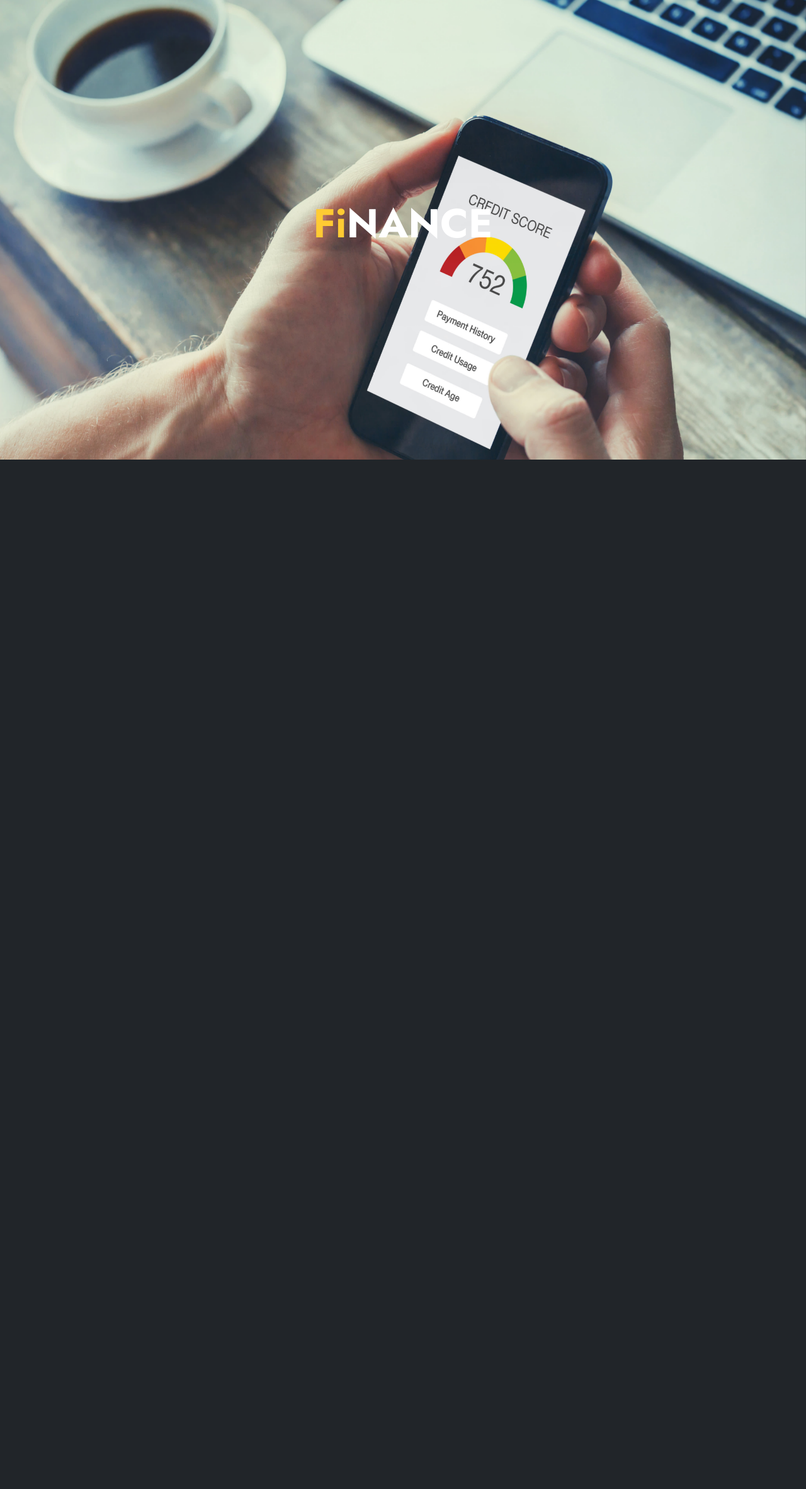
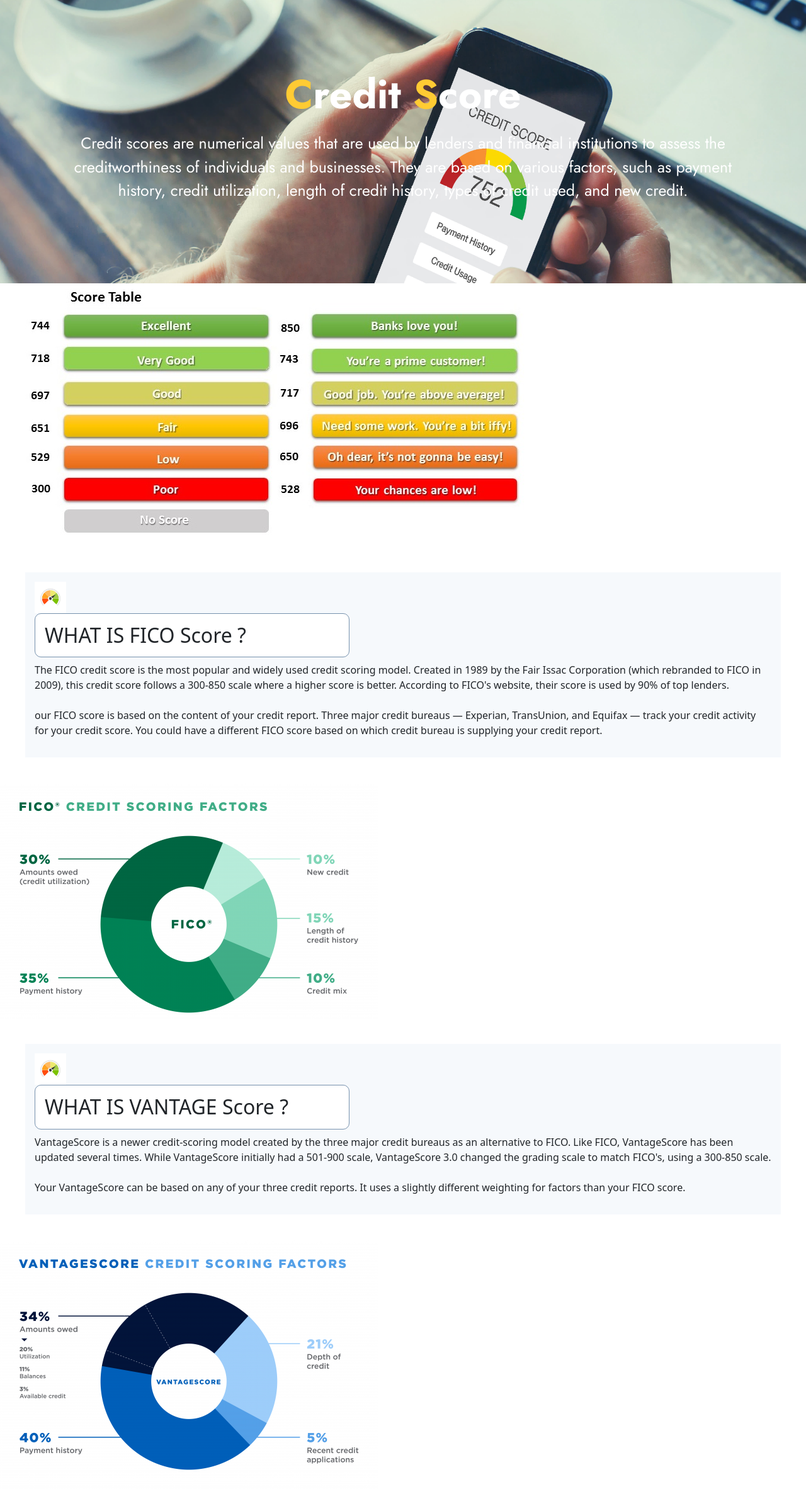
Before and after one commit to KRenHong/FiNANCE, a PHP site: page /credit.php in a window 1280 px wide. Shown: the part 72-2437 px from the top of the page at 63% size. Before the commit the page ends 802 px from the top, so only its background shows below. Run offline with PHP 8.4, Linux system fonts and the light colour scheme; some libraries are stand-ins or nearby versions.

Commit message:
Simple Credit But havent modify
:q!

```diff
--- a/components/credit/credit.inc.css
+++ b/components/credit/credit.inc.css
@@ -0,0 +1,63 @@
+#hero {
+    width: 100%;
+    height: calc(100vh - 70px);
+    max-height: 450px;
+    background-color: rgba(9, 9, 9, 0.8);
+    overflow: hidden;
+    position: relative;
+  }
+
+  .carousel-item active{
+    max-width: 1200px;
+  }
+
+
+  .body .container {
+    max-width: 1200px;
+    background-color: #f6f9fc;
+    margin: 40px auto;
+    padding: 15px;
+  }
+
+  .body .img{
+    display: grid;
+    place-items: center;
+  }
+
+  .body .container img{
+    max-width: 50px;
+    max-height: 50px;
+    margin-right: 10px;
+    display: inline-flex;
+  }
+
+
+  .body .container h2{
+    padding: 15px;
+    max-width: 500px;
+    background-color: #fff;
+    border: 1px solid #7691ad;
+    border-radius: 10px;
+  }
+
+  .body .container2{
+    max-width: 1200px;
+    background-color: #f6f9fc;
+    margin: 40px auto;
+    padding: 15px;
+  }
+
+  .body .container2 img{
+    max-width: 50px;
+    max-height: 50px;
+    margin-right: 10px;
+    display: inline-flex;
+  }
+
+  .body .container2 h2{
+    padding: 15px;
+    max-width: 500px;
+    background-color: #fff;
+    border: 1px solid #7691ad;
+    border-radius: 10px;
+  }
--- a/components/credit/credit.inc.php
+++ b/components/credit/credit.inc.php
@@ -8,13 +8,50 @@
 
         <div class="carousel-inner" role="listbox">
 
-        <!-- Slide 5 -->
+
+
+        <!-- Slide 1 -->
         <div
             class="carousel-item active"
             style="background-image: url(img/bg-creditscore.jpg); background-position: center">
             <div class= "carousel-container">
-                <h2 id="heroTitle" class="animate__animated animate__fadeInDown">Fi<span id="heroTitle-2">NANCE</span></h2>                <div class= "container">
+            <h2 id="heroTitle" class="animate__animated animate__fadeInDown">C<span id="heroTitle-2">redit </span>S<span id="heroTitle-2">core</span></h2>
+            <div class= "container">
+
+            <p class="definitiontext">Credit scores are numerical values that are used by lenders and financial institutions to assess the creditworthiness of individuals and businesses. They are based on various factors, such as payment history, credit utilization, length of credit history, types of credit used, and new credit. </p>
 
                 </div>
             </div>
         </div>
+    </section>
+
+
+        <!-- Slide 2 -->
+    <section class="body">
+    <img src="img/score table.jpg">
+        <div class="container">
+            <img src="img/credit-logo.png">
+            <h2 id="contentTitle" >WHAT IS FICO Score ? </h2>
+            <div class="content">
+                   <p class="cont">The FICO credit score is the most popular and widely used credit scoring model. Created in 1989 by the Fair Issac Corporation (which rebranded to FICO in 2009), this credit score follows a 300-850 scale where a higher score is better. According to FICO's website, their score is used by 90% of top lenders. <br><br>
+                    our FICO score is based on the content of your credit report. Three major credit bureaus — Experian, TransUnion, and Equifax — track your credit activity for your credit score. You could have a different FICO score based on which credit bureau is supplying your credit report.<br></p>
+
+
+            </div>
+        </div>
+
+        <img src="img/fico.png">
+
+        <div class="container2">
+        <img src="img/credit-logo.png">
+        <h2 id="contentTitle">WHAT IS VANTAGE Score ? </h2>
+            <div class="content2">
+
+                <p class="cont">VantageScore is a newer credit-scoring model created by the three major credit bureaus as an alternative to FICO. Like FICO, VantageScore has been updated several times. While VantageScore initially had a 501-900 scale, VantageScore 3.0 changed the grading scale to match FICO's, using a 300-850 scale. <br><br>
+                Your VantageScore can be based on any of your three credit reports. It uses a slightly different weighting for factors than your FICO score.<br></p>
+            </div>
+        </div>
+
+        <img src="img/vantage.png">
+
+    </section>
--- a/components/head.inc.php
+++ b/components/head.inc.php
@@ -26,8 +26,10 @@
   <link rel="stylesheet" href="components/inflation/inflation.inc.css">
   <script src="https://code.jquery.com/jquery-3.6.0.min.js"></script>
   <script src="https://unpkg.com/masonry-layout@4.2.2/dist/masonry.pkgd.min.js"></script>
+  <link rel="stylesheet" href="components/retirement/retirement.inc.css"></link>
+    <link rel="stylesheet" href="components/credit/credit.inc.css"></link>
 
-  <!-- add icon link -->
+      <!-- add icon link -->
   <link rel="icon" href="img/doge.gif" type="image/x-icon">
 
 </head>
--- a/components/retirement/retirement.inc.css
+++ b/components/retirement/retirement.inc.css
@@ -0,0 +1,8 @@
+#hero {
+    width: 100%;
+    height: calc(100vh - 70px);
+    max-height: 550px;
+    background-color: rgba(9, 9, 9, 0.8);
+    overflow: hidden;
+    position: relative;
+  }
```
Also changed, not shown: components/retirement/retirement.inc.php (+20 -2 lines), img/credit-logo.png (added), img/fico.png (added), img/score table.jpg (added), img/vantage.png (added).
